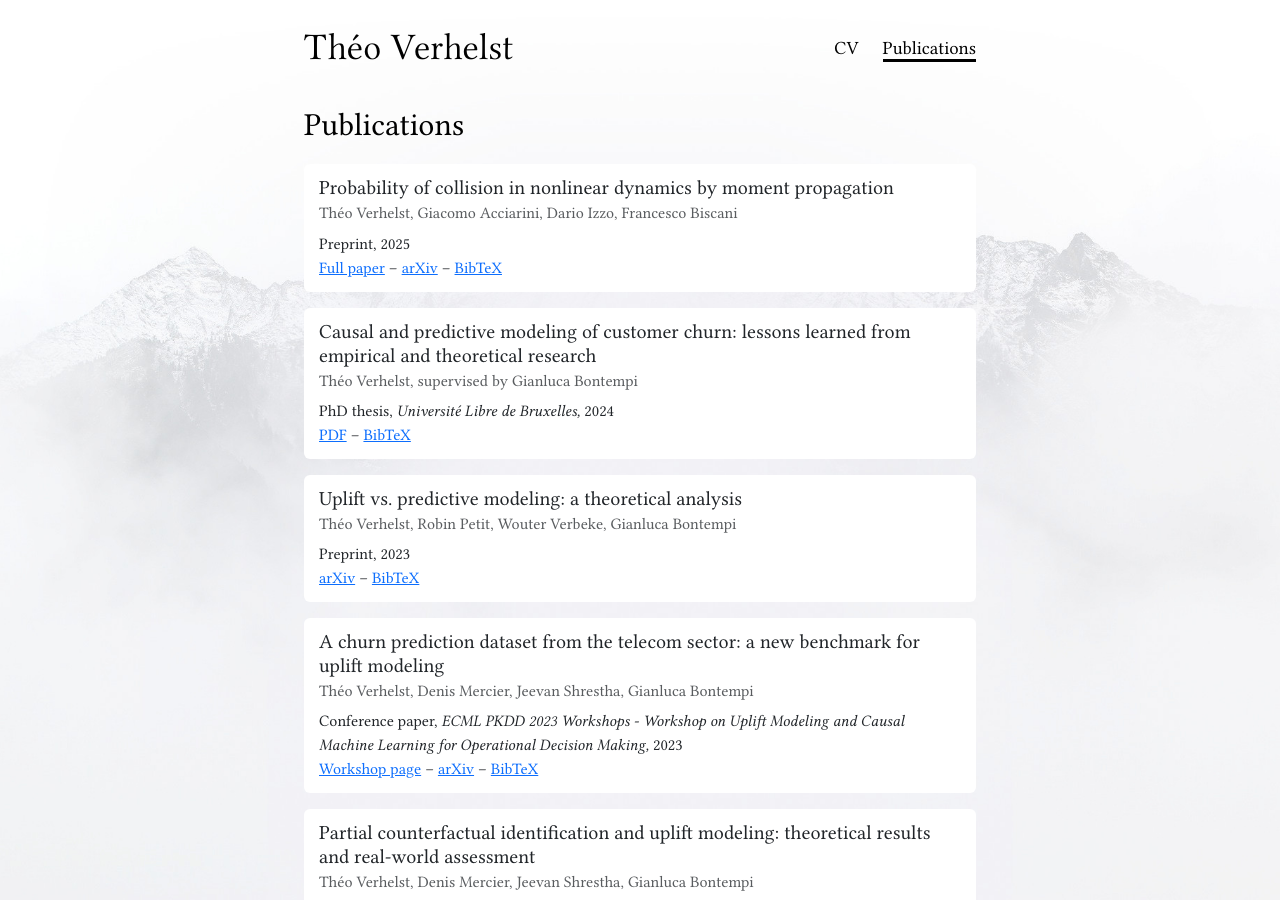
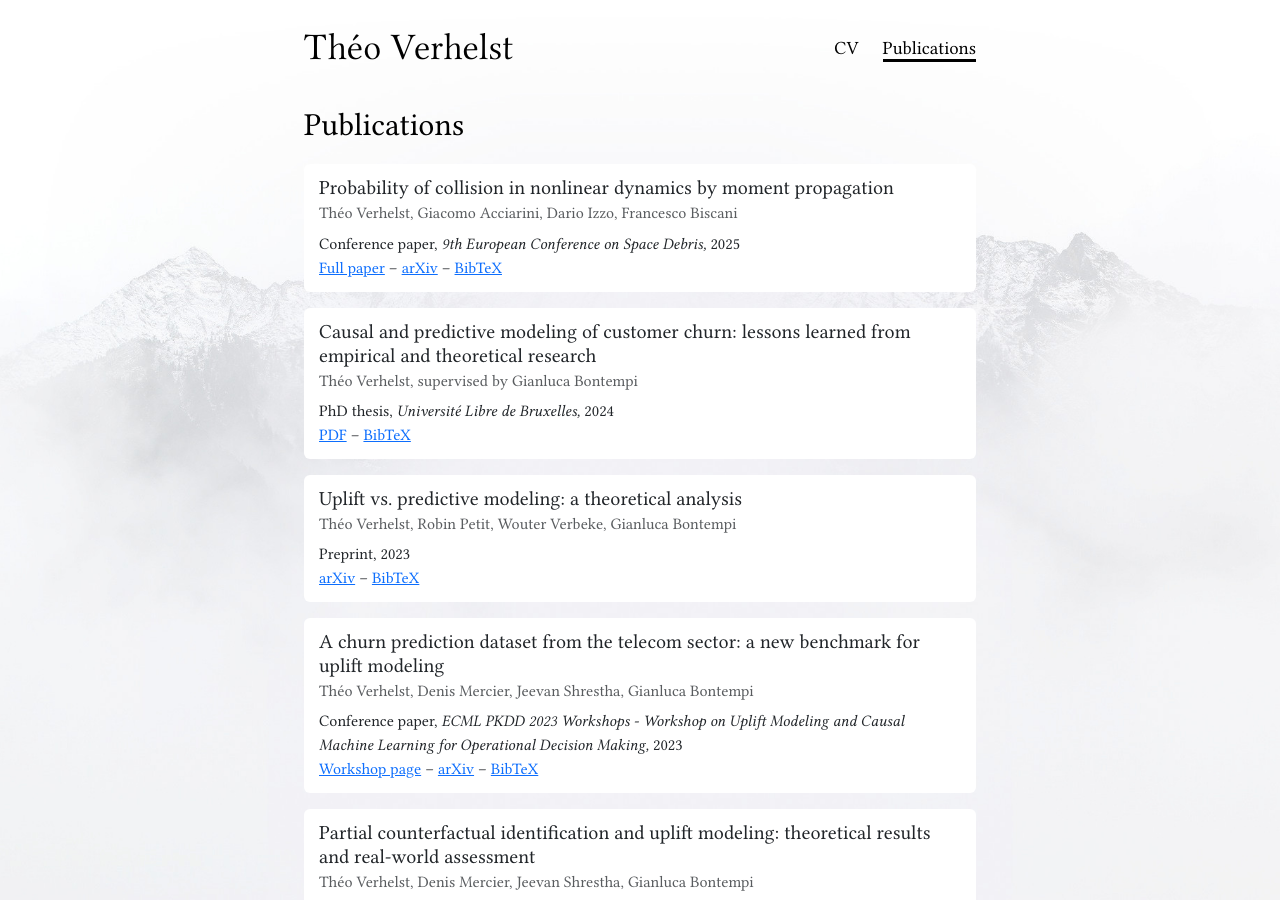
Before and after one commit to TheoVerhelst/theoverhelst.com, a Jekyll site: the page built from publications.html, in a window 1280 px wide and 900 px high. Built offline with Jekyll 4.4.1, drawn with Linux system fonts in a browser that asks for light colours; nearby versions of some CDN libraries; some web fonts are replaced.

Commit message:
Forgot the name of the conference

```diff
--- a/_data/publications.yml
+++ b/_data/publications.yml
@@ -1,6 +1,7 @@
 - title: "Probability of collision in nonlinear dynamics by moment propagation"
   authors: Théo Verhelst, Giacomo Acciarini, Dario Izzo, Francesco Biscani
-  type: Preprint
+  type: Conference paper
+  venue: 9th European Conference on Space Debris
   year: 2025
   links:
     - url: "https://conference.sdo.esoc.esa.int/proceedings/sdc9/paper/287/SDC9-paper287.pdf"
```
